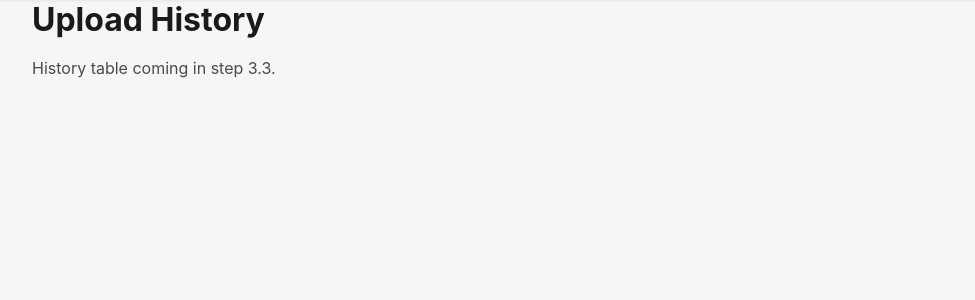
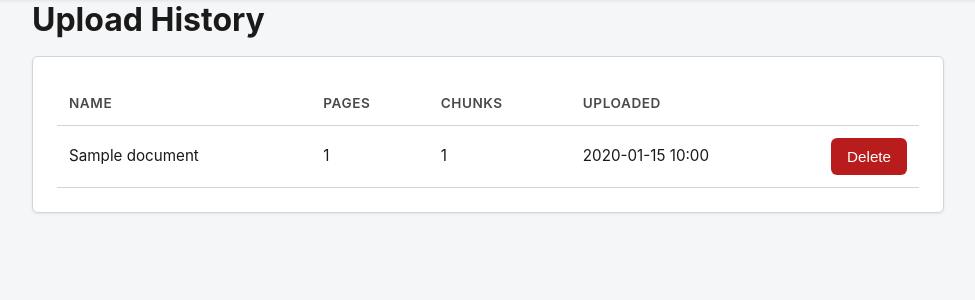
Before and after one commit to neoToad/PolicyIQ, a Django app: page /history/ in a window 1280 px wide. Shown: the part 63-363 px from the top of the page, without its empty margins (152-1127 px from the left). Run offline with Django 5.2, Linux system fonts and the light colour scheme; tables that the repository leaves empty hold one stand-in row (values such as "Sample post"); some libraries are stand-ins or nearby versions.

Commit message:
[Phase3.3] Upload history with HTMX delete
- Update HistoryPageView to list all documents by upload date
- Add DocumentDeleteView to remove documents from Postgres and ChromaDB
- Wire delete URL at /documents/<uuid>/delete/
- Rewrite history template with table and HTMX delete buttons

Co-Authored-By: Claude Opus 4.7 <noreply@anthropic.com>

```diff
--- a/policyiq/documents/views.py
+++ b/policyiq/documents/views.py
@@ -12,7 +12,7 @@ from documents.models import Chunk, Document
 from documents.services.chunker import chunk_pages
 from documents.services.embedder import embed_chunks
 from documents.services.extractor import clean_pages, extract_pages
-from documents.services.indexer import index_document
+from documents.services.indexer import delete_document, index_document
 
 
 def _save_upload_and_ingest(upload) -> Document:
@@ -85,7 +85,20 @@ class UploadPageView(View):
 
 class HistoryPageView(View):
     def get(self, request):
-        return render(request, "documents/history.html")
+        documents = Document.objects.order_by("-uploaded_at")
+        return render(request, "documents/history.html", {"documents": documents})
+
+
+class DocumentDeleteView(View):
+    def delete(self, request, pk):
+        try:
+            document = Document.objects.get(pk=pk)
+        except Document.DoesNotExist:
+            return HttpResponse(status=404)
+
+        delete_document(str(document.id))
+        document.delete()
+        return HttpResponse(status=200)
 
 
 class DocumentUploadAPIView(APIView):
--- a/policyiq/policyiq/urls.py
+++ b/policyiq/policyiq/urls.py
@@ -1,7 +1,7 @@
 from django.contrib import admin
 from django.urls import include, path
 
-from documents.views import HistoryPageView, UploadPageView
+from documents.views import DocumentDeleteView, HistoryPageView, UploadPageView
 from queries.views import AskPageView
 
 urlpatterns = [
@@ -10,5 +10,6 @@ urlpatterns = [
     path('api/queries/', include('queries.urls')),
     path('upload/', UploadPageView.as_view(), name='upload-page'),
     path('history/', HistoryPageView.as_view(), name='history-page'),
+    path('documents/<uuid:pk>/delete/', DocumentDeleteView.as_view(), name='document-delete'),
     path('ask/', AskPageView.as_view(), name='ask-page'),
 ]
--- a/policyiq/templates/documents/history.html
+++ b/policyiq/templates/documents/history.html
@@ -4,5 +4,42 @@
 
 {% block content %}
   <h1>Upload History</h1>
-  <p class="text-secondary">History table coming in step 3.3.</p>
+
+  {% if documents %}
+    <div class="card">
+      <table>
+        <thead>
+          <tr>
+            <th>Name</th>
+            <th>Pages</th>
+            <th>Chunks</th>
+            <th>Uploaded</th>
+            <th style="width: 80px;"></th>
+          </tr>
+        </thead>
+        <tbody>
+          {% for document in documents %}
+            <tr id="doc-row-{{ document.id }}">
+              <td>{{ document.name }}</td>
+              <td>{{ document.page_count }}</td>
+              <td>{{ document.chunk_count }}</td>
+              <td>{{ document.uploaded_at|date:"Y-m-d H:i" }}</td>
+              <td>
+                <button
+                  class="btn"
+                  style="background: #b91c1c;"
+                  hx-delete="{% url 'document-delete' document.id %}"
+                  hx-target="#doc-row-{{ document.id }}"
+                  hx-swap="outerHTML swap:0.3s"
+                  hx-confirm="Delete this document?"
+                >Delete</button>
+              </td>
+            </tr>
+          {% endfor %}
+        </tbody>
+      </table>
+    </div>
+  {% else %}
+    <p class="text-secondary">No documents uploaded yet.</p>
+  {% endif %}
 {% endblock %}
```
Also changed, not shown: CURRENT_TASK.md (+7 -7 lines), CHANGELOG.md.
